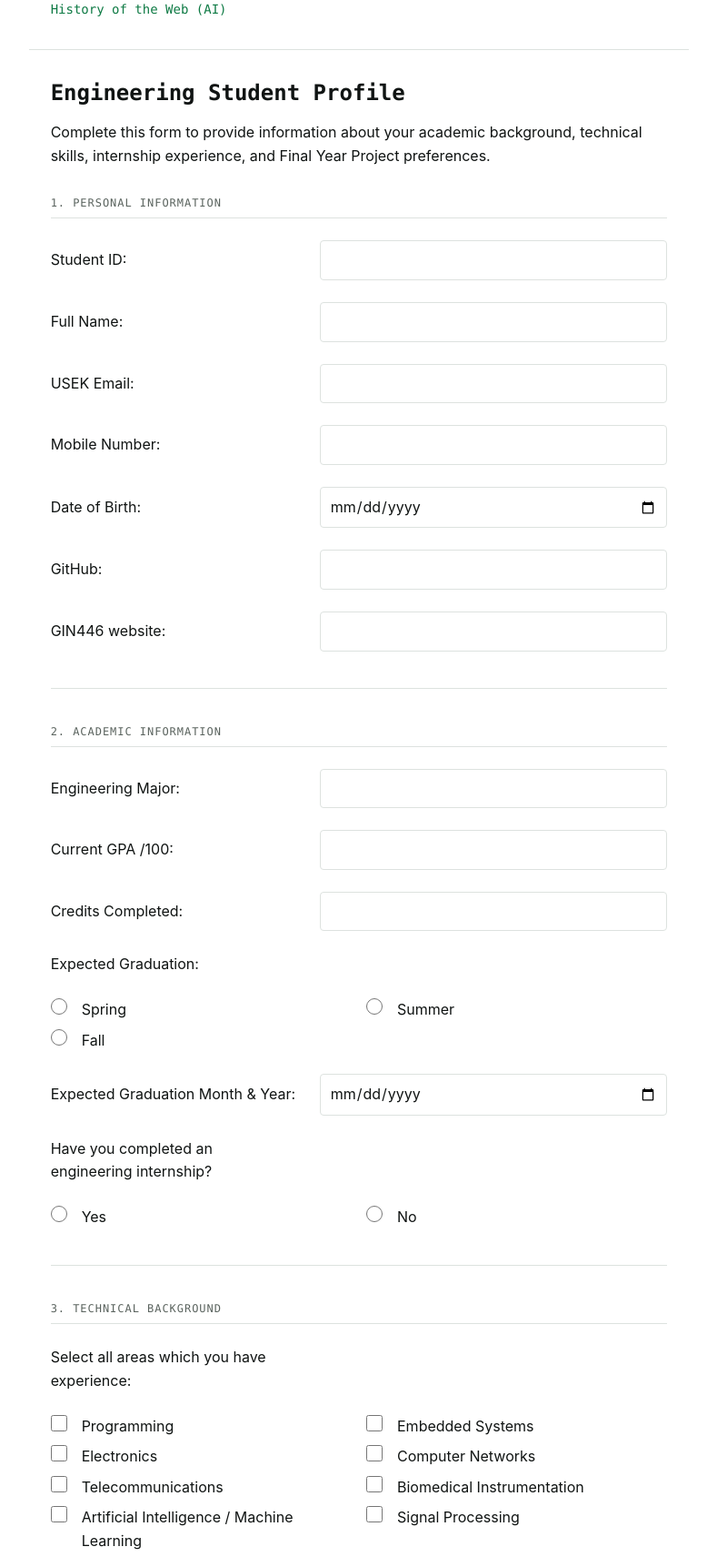
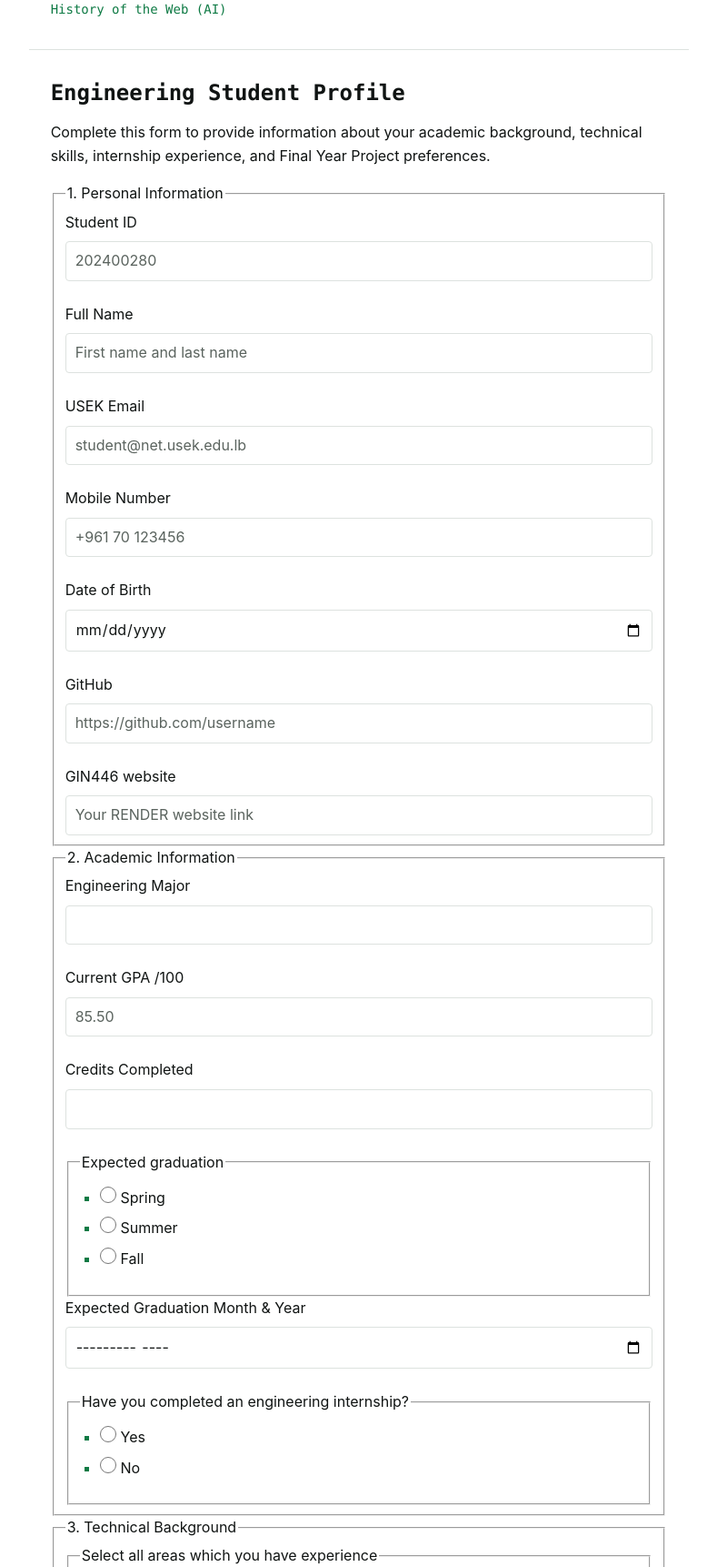
Before and after one commit to JeanElBeainy/web-programming-site, a Flask app: page /submit-profile in a window 1280 px wide. Shown: the part 290-2012 px from the top of the page at 91% size, without its empty margins (245-1034 px from the left). Run offline with Flask 3, Linux system fonts and the light colour scheme.

Commit message:
Fix profile-form.html to meet the requirements of week 4

```diff
--- a/templates/profile-form.html
+++ b/templates/profile-form.html
@@ -2,15 +2,10 @@
 
 {% block title %}Engineering Student Profile{% endblock %}
 
-{# Loaded after style.css, which base.html links first — so this stylesheet
-   can override or extend the site styles for the form page only. #}
 {% block head %}
 <link rel="stylesheet" href="{{ url_for('static', filename='form_style.css') }}">
 {% endblock %}
 
-{# <main> is what puts this page in the site's reading column: style.css
-   gives header, main and footer the same max-width and gutters. Without it
-   the form has nothing to constrain it and stretches to the window edge. #}
 {% block content %}
 <main>
 <h2>Engineering Student Profile</h2>
@@ -18,54 +13,171 @@
 academic background, technical skills, internship
 experience, and Final Year Project preferences.</p>
 <form action="{{ url_for('submit_profile') }}" method="post">
-    <section>
-        <h1>1. Personal Information</h1>
-        <p>Student ID: <input type="text" name="student_id" required></p>
-        <p>Full Name: <input type="text" name="fullname" required></p>
-        <p>USEK Email: <input type="email" name="email" required></p>
-        <p>Mobile Number: <input type="tel" name="phone" required></p>
-        <p>Date of Birth: <input type="date" name="birthdate" required></p>
-        <p>GitHub: <input type="text" name="portfolio" required></p>
-        <p>GIN446 website: <input type="text" name="gin446" required></p>
-    </section>
+    <input type="hidden" name="form_version" value="2026-2027">
 
-    <section>
-        <h1>2. Academic Information</h1>
-        <p>Engineering Major: <input type="text" name="major" required></p>
-        <p>Current GPA /100: <input type="number" name="gpa" required></p>
-        <p>Credits Completed: <input type="number" name="credits" required></p>
-        <p>Expected Graduation:
-            <div>
-                <input type="radio" name="graduation" value="spring" required> Spring</input>
-                <input type="radio" name="graduation" value="summer" required> Summer</input>
-                <input type="radio" name="graduation" value="fall" required> Fall</input>
-            </div>
+    <fieldset>
+        <legend>1. Personal Information</legend>
+
+        <p>
+            <label for="student_id">Student ID</label>
+            <input type="text" id="student_id" name="student_id"
+                   inputmode="numeric" pattern="[0-9]{9}" minlength="9" maxlength="9"
+                   title="Nine digits, for example 202312345" placeholder="202400280" required>
         </p>
-        <p>Expected Graduation Month & Year: <input type="date" name="graduation_month" required></p>
-        <p>Have you completed an engineering internship?
-            <div>
-                <input type="radio" name="internship_completed" value="yes" required> Yes</input>
-                <input type="radio" name="internship_completed" value="no" required> No</input>
-            </div>
+
+        <p>
+            <label for="fullname">Full Name</label>
+            <input type="text" id="fullname" name="fullname"
+                    placeholder="First name and last name" maxlength="80" required>
         </p>
-    </section>
 
-    <section>
-        <h1>3. Technical Background</h1>
-        <p>Select all areas which you have experience:</p>
-        <div>
-            <input type="checkbox" name="skills" value="programming">Programming</input>
-            <input type="checkbox" name="skills" value="embedded-systems">Embedded Systems</input>
-            <input type="checkbox" name="skills" value="electronics">Electronics</input>
-            <input type="checkbox" name="skills" value="computer-networks">Computer Networks</input>
-            <input type="checkbox" name="skills" value="telecommunications">Telecommunications</input>
-            <input type="checkbox" name="skills" value="biomedical-instrumentation">Biomedical Instrumentation</input>
-            <input type="checkbox" name="skills" value="artificial-intelligence">Artificial Intelligence / Machine Learning</input>
-            <input type="checkbox" name="skills" value="signal-processing">Signal Processing</input>
-        </div>
-        <p>Primary programming language: <input type="text" name="primary_language" required></p>
-        <p>Engineering Software Used:
-            <select name="software" multiple size="10">
+        <p>
+            <label for="email">USEK Email</label>
+            <input type="email" id="email" name="email" placeholder="student@net.usek.edu.lb" maxlength="80" required>
+        </p>
+
+        <p>
+            <label for="phone">Mobile Number</label>
+            <input type="tel" id="phone" name="phone" pattern="\+?[0-9][0-9 -]{6,19}" maxlength="20"
+                title="Digits, spaces and hyphens only, for example +961 71 123456" placeholder="+961 70 123456" required>
+        </p>
+
+        <p>
+            <label for="birthdate">Date of Birth</label>
+            <input type="date" id="birthdate" name="birthdate" required>
+        </p>
+
+        <p>
+            <label for="portfolio">GitHub</label>
+            <input type="url" id="portfolio" name="portfolio"
+                maxlength="200" placeholder="https://github.com/username" required>
+        </p>
+
+        <p>
+            <label for="gin446">GIN446 website</label>
+            <input type="url" id="gin446" name="gin446"
+                maxlength="200" placeholder="Your RENDER website link" required>
+        </p>
+    </fieldset>
+
+    <fieldset>
+        <legend>2. Academic Information</legend>
+
+        <p>
+            <label for="major">Engineering Major</label>
+            <input type="text" id="major" name="major" maxlength="40" required>
+        </p>
+
+        <p>
+            <label for="gpa">Current GPA /100</label>
+            <input type="number" id="gpa" name="gpa" min="40" max="100" step="0.01" placeholder="85.50" required>
+        </p>
+
+        <p>
+            <label for="credits">Credits Completed</label>
+            <input type="number" id="credits" name="credits" min="0" max="148" step="1" required>
+        </p>
+
+        <fieldset>
+            <legend>Expected graduation</legend>
+            <ul>
+                <li>
+                    <input type="radio" id="graduation-spring" name="graduation" value="spring" required>
+                    <label for="graduation-spring">Spring</label>
+                </li>
+                <li>
+                    <input type="radio" id="graduation-summer" name="graduation" value="summer">
+                    <label for="graduation-summer">Summer</label>
+                </li>
+                <li>
+                    <input type="radio" id="graduation-fall" name="graduation" value="fall">
+                    <label for="graduation-fall">Fall</label>
+                </li>
+            </ul>
+        </fieldset>
+
+        <p>
+            <label for="graduation_month">Expected Graduation Month &amp; Year</label>
+            <input type="month" id="graduation_month" name="graduation_month" required>
+        </p>
+
+        <fieldset>
+            <legend>Have you completed an engineering internship?</legend>
+            <ul>
+                <li>
+                    <input type="radio" id="internship-yes" name="internship_completed" value="yes" required>
+                    <label for="internship-yes">Yes</label>
+                </li>
+                <li>
+                    <input type="radio" id="internship-no" name="internship_completed" value="no">
+                    <label for="internship-no">No</label>
+                </li>
+            </ul>
+        </fieldset>
+    </fieldset>
+
+    <fieldset>
+        <legend>3. Technical Background</legend>
+
+        <fieldset>
+            <legend>Select all areas which you have experience</legend>
+            <ul>
+                <li>
+                    <input type="checkbox" id="skills-programming" name="skills" value="programming">
+                    <label for="skills-programming">Programming</label>
+                </li>
+                <li>
+                    <input type="checkbox" id="skills-embedded" name="skills" value="embedded-systems">
+                    <label for="skills-embedded">Embedded Systems</label>
+                </li>
+                <li>
+                    <input type="checkbox" id="skills-electronics" name="skills" value="electronics">
+                    <label for="skills-electronics">Electronics</label>
+                </li>
+                <li>
+                    <input type="checkbox" id="skills-networks" name="skills" value="computer-networks">
+                    <label for="skills-networks">Computer Networks</label>
+                </li>
+                <li>
+                    <input type="checkbox" id="skills-telecom" name="skills" value="telecommunications">
+                    <label for="skills-telecom">Telecommunications</label>
+                </li>
+                <li>
+                    <input type="checkbox" id="skills-biomedical" name="skills" value="biomedical-instrumentation">
+                    <label for="skills-biomedical">Biomedical Instrumentation</label>
+                </li>
+                <li>
+                    <input type="checkbox" id="skills-ai" name="skills" value="artificial-intelligence">
+                    <label for="skills-ai">Artificial Intelligence / Machine Learning</label>
+                </li>
+                <li>
+                    <input type="checkbox" id="skills-signal" name="skills" value="signal-processing">
+                    <label for="skills-signal">Signal Processing</label>
+                </li>
+            </ul>
+        </fieldset>
+
+        <p>
+            <label for="language">Primary programming language</label>
+            <input type="text" id="language" name="language" list="languages"
+                maxlength="40" placeholder="Start typing..." required>
+            <datalist id="languages">
+                <option value="C"></option>
+                <option value="C++"></option>
+                <option value="C#"></option>
+                <option value="Java"></option>
+                <option value="JavaScript"></option>
+                <option value="MATLAB"></option>
+                <option value="Python"></option>
+                <option value="Verilog"></option>
+                <option value="VHDL"></option>
+            </datalist>
+        </p>
+
+        <p>
+            <label for="software">Engineering Software Used</label>
+            <select id="software" name="software" multiple size="10"
+                aria-describedby="software-hint">
                 <option value="matlab">MATLAB</option>
                 <option value="Simulink">Simulink</option>
                 <option value="labview">LabVIEW</option>
@@ -77,17 +189,26 @@ experience, and Final Year Project preferences.</p>
                 <option value="pspice">PSpice</option>
                 <option value="other">Other</option>
             </select>
-            Hold Ctrl (Windows) or Command (Mac) to select multiple options.
+            <small id="software-hint">
+                Hold Ctrl (Windows) or Command (Mac) to select more than one.
+            </small>
         </p>
-    </section>
+    </fieldset>
 
-    <section>
-        <h1>4. Final Year Project</h1>
-        <p>Proposed Project Title: <input type="text" name="project_title" placeholder="Enter a tentative project title" required></p>
-        <p>Preferred Project Area:
-            <select name="project_area" required>
+    <fieldset>
+        <legend>4. Final Year Project</legend>
+
+        <p>
+            <label for="project_title">Proposed Project Title</label>
+            <input type="text" id="project_title" name="project_title"
+                maxlength="120" placeholder="Enter a tentative project title" required>
+        </p>
+
+        <p>
+            <label for="project_area">Preferred Project Area</label>
+            <select id="project_area" name="project_area" required>
                 <optgroup label="Computer Engineering">
-                    <option value="computer-engineering">Artificial Intelligence</option>
+                    <option value="artificial-intelligence">Artificial Intelligence</option>
                     <option value="web-applications">Web Applications</option>
                     <option value="cybersecurity">Cybersecurity</option>
                     <option value="internet-of-things">Internet of Things</option>
@@ -108,25 +229,44 @@ experience, and Final Year Project preferences.</p>
                 </optgroup>
             </select>
         </p>
-        <p>Brief Project Description:<br>
-            <textarea name="description" rows="4" placeholder="Describe the problem, proposed solution, and expected outcome..." required></textarea>
+
+        <p>
+            <label for="description">Brief Project Description</label>
+            <textarea id="description" name="description" rows="4" maxlength="1000"
+                placeholder="Describe the problem, proposed solution, and expected outcome..." required>
+            </textarea>
         </p>
-        <p>Preferred Team Size: <input type="number" name="team_size" value="2" required></p>
-        <p>Choose a color for your project dashboard: <input type="color" name="project_color" required></p>
-        <p>Preferred Meeting Date: <input type="date" name="meeting_date" required></p>
-        <p>Preferred Meeting Time: <input type="time" name="meeting_time" required></p>
-    </section>
 
-    <section>
-        <h1>5. Confirmation</h1>
         <p>
-            <input type="checkbox" name="confirmation" required> I confirm that the information provided is accurate.
+            <label for="team_size">Preferred Team Size</label>
+            <input type="number" id="team_size" name="team_size" min="1" max="4" step="1" value="2" required>
         </p>
+
         <p>
-            <button type="submit">Submit Profile</button>
-            <button type="reset">Clear Form</button>
+            <label for="project_color">Project dashboard colour</label>
+            <input type="color" id="project_color" name="project_color" value="#0e7a44" required>
         </p>
-    </section>
+
+        <p>
+            <label for="meeting_date">Preferred Meeting Date</label>
+            <input type="date" id="meeting_date" name="meeting_date" required>
+        </p>
+
+        <p>
+            <label for="meeting_time">Preferred Meeting Time</label>
+            <input type="time" id="meeting_time" name="meeting_time" required>
+        </p>
+    </fieldset>
+
+    <p>
+        <input type="checkbox" id="confirmation" name="confirmation" required>
+        <label for="confirmation">I confirm that the information provided is accurate.</label>
+    </p>
+
+    <p>
+        <button type="submit">Submit Profile</button>
+        <button type="reset">Clear Form</button>
+    </p>
 </form>
 </main>
 
```
